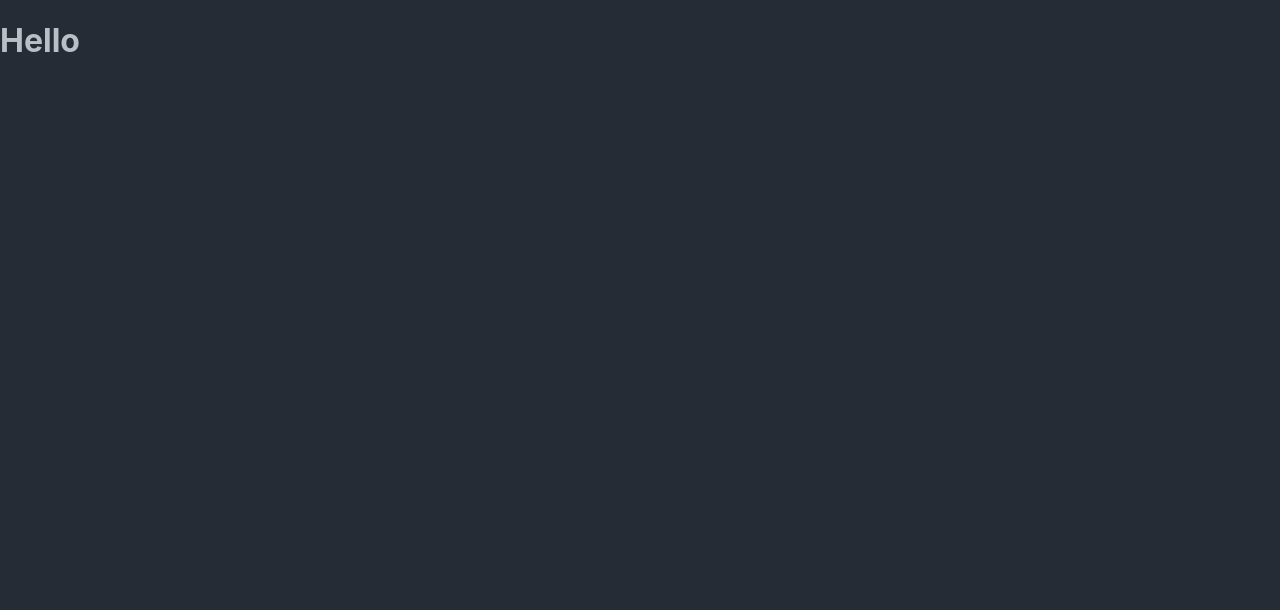
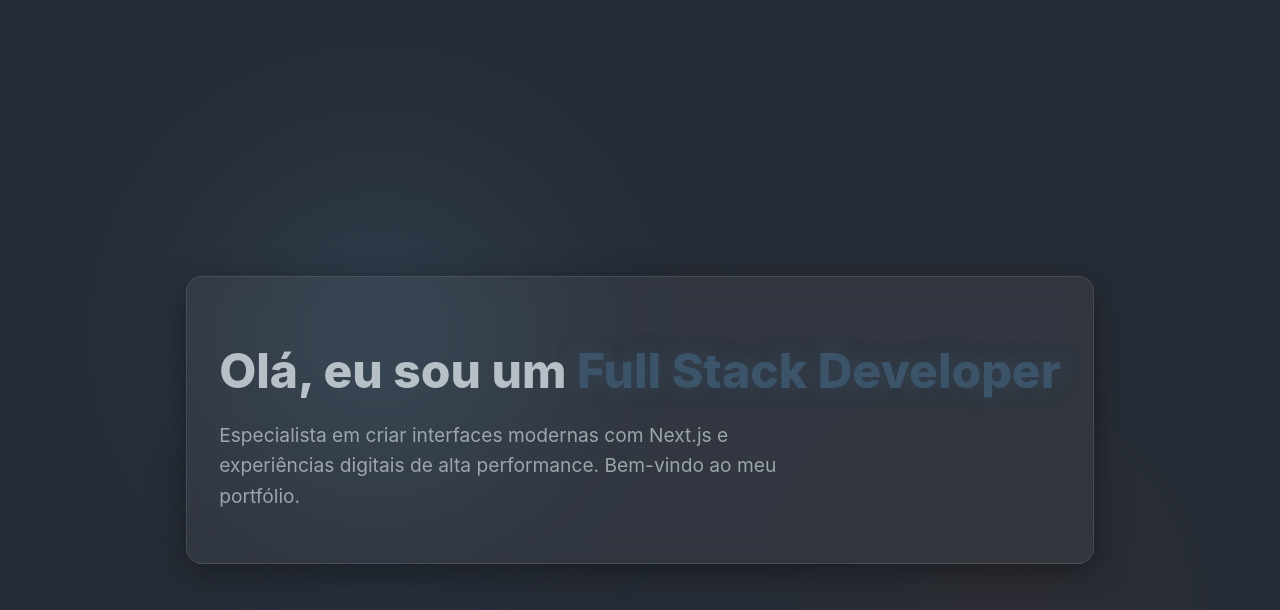
Before and after one commit to PatricAugusto/Portfolio-v3.0.0, a Next.js app: page / in a window 1280 px wide. Shown: the top 610 px of the page. Built offline with nearby package versions, Linux system fonts and the light colour scheme.

Commit message:
fix: resolve Styled Components hydration error by move Providers to a Client Component

```diff
--- a/src/app/layout.js
+++ b/src/app/layout.js
@@ -1,7 +1,4 @@
-import StyledComponentsRegistry from '@/lib/registry';
-import { ThemeProvider } from 'styled-components';
-import { theme } from '@/styles/theme';
-import { GlobalStyle } from '@/styles/GlobalStyles';
+import StyledProvider from '@/lib/StyledProvider';
 
 export const metadata = {
   title: 'Meu Portfólio Full Stack',
@@ -12,12 +9,9 @@ export default function RootLayout({ children }) {
   return (
     <html lang="pt-br">
       <body>
-        <StyledComponentsRegistry>
-          <ThemeProvider theme={theme}>
-            <GlobalStyle />
-            {children}
-          </ThemeProvider>
-        </StyledComponentsRegistry>
+        <StyledProvider>
+          {children}
+        </StyledProvider>
       </body>
     </html>
   );
--- a/src/app/page.js
+++ b/src/app/page.js
@@ -1,7 +1,76 @@
+'use client';
+
+import styled from 'styled-components';
+import GlassCard from '@/components/GlassCard';
+
+const PageWrapper = styled.main`
+  min-height: 100vh;
+  display: flex;
+  align-items: center;
+  justify-content: center;
+  position: relative;
+  overflow: hidden;
+  padding: 20px;
+`;
+
+const BackgroundBlob = styled.div`
+  position: absolute;
+  width: 500px;
+  height: 500px;
+  background: radial-gradient(circle, ${props => props.theme.colors.secondary} 0%, transparent 70%);
+  border-radius: 50%;
+  z-index: -1;
+  filter: blur(80px);
+  top: ${props => props.top || '10%'};
+  left: ${props => props.left || '10%'};
+  opacity: 0.6;
+`;
+
+const AccentBlob = styled(BackgroundBlob)`
+  background: radial-gradient(circle, ${props => props.theme.colors.accent} 0%, transparent 70%);
+  bottom: 10%;
+  right: 10%;
+  top: auto;
+  left: auto;
+  width: 300px;
+  height: 300px;
+  opacity: 0.4;
+`;
+
+const HeroTitle = styled.h1`
+  font-size: 3rem;
+  font-weight: 800;
+  color: ${props => props.theme.colors.light};
+  margin-bottom: 1rem;
+
+  span {
+    color: ${props => props.theme.colors.secondary};
+    text-shadow: 0 0 20px rgba(60, 84, 106, 0.5);
+  }
+`;
+
+const HeroDescription = styled.p`
+  font-size: 1.2rem;
+  line-height: 1.6;
+  color: ${props => props.theme.colors.light}cc;
+  max-width: 600px;
+`;
+
 export default function Home() {
   return (
-    <>
-      <h1>Hello</h1>
-    </>
+    <PageWrapper>
+      <BackgroundBlob />
+      <AccentBlob />
+
+      <GlassCard>
+        <HeroTitle>
+          Olá, eu sou um <span>Full Stack Developer</span>
+        </HeroTitle>
+        <HeroDescription>
+          Especialista em criar interfaces modernas com Next.js e experiências
+          digitais de alta performance. Bem-vindo ao meu portfólio.
+        </HeroDescription>
+      </GlassCard>
+    </PageWrapper>
   );
 }
--- /dev/null
+++ b/src/lib/StyledProvider.js
@@ -0,0 +1,17 @@
+'use client';
+
+import { ThemeProvider } from 'styled-components';
+import { theme } from '@/styles/theme';
+import { GlobalStyle } from '@/styles/GlobalStyles';
+import StyledComponentsRegistry from './registry';
+
+export default function StyledProvider({ children }) {
+  return (
+    <StyledComponentsRegistry>
+      <ThemeProvider theme={theme}>
+        <GlobalStyle />
+        {children}
+      </ThemeProvider>
+    </StyledComponentsRegistry>
+  );
+}
```
